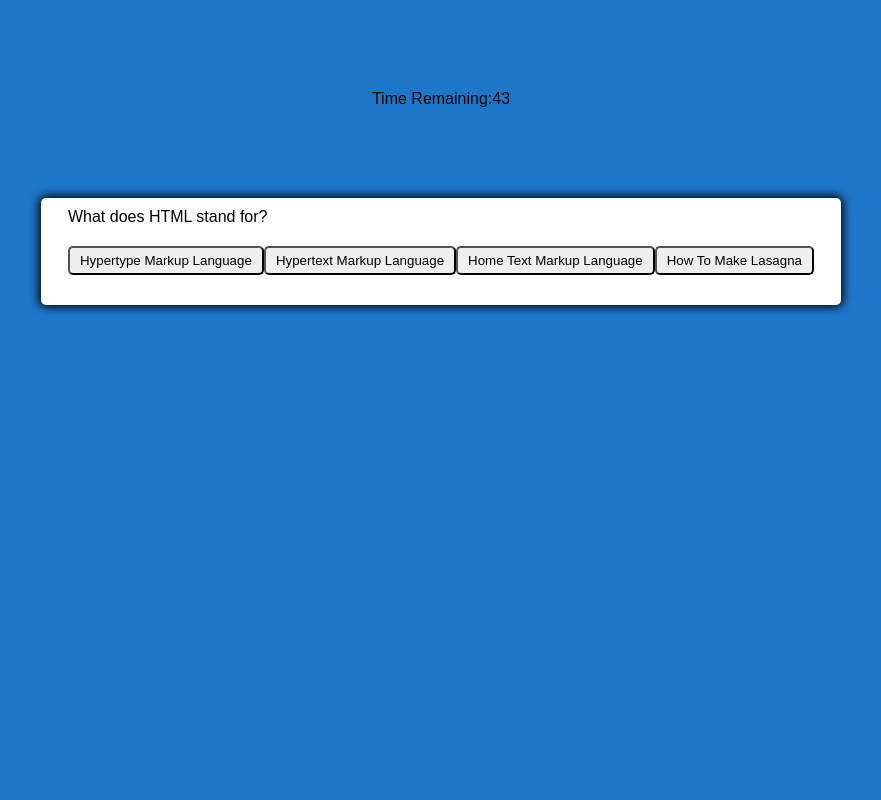
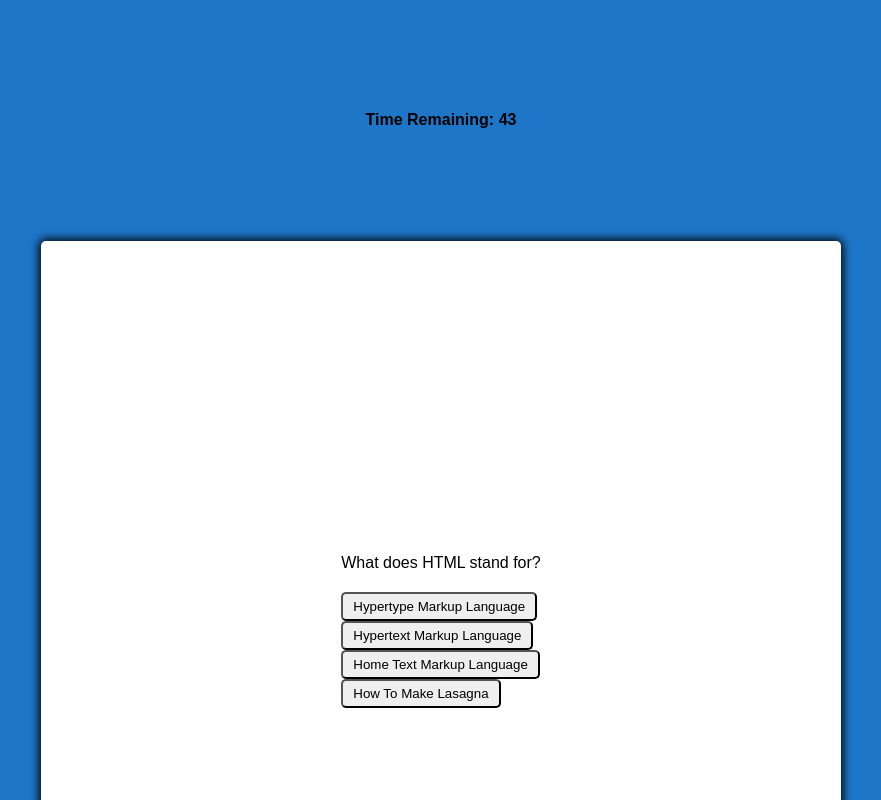
Before and after one commit to Lukesturgill/code-quiz, a plain HTML site: page index.html in a window 1280 px wide. Both pictures are taken after a click on the button "Start". Shown: the top 800 px of the page, without its empty margins (199-1080 px from the left). Drawn offline with Linux system fonts and the light colour scheme.

Commit message:
refactored code and edited styling

```diff
--- a/assets/script.js
+++ b/assets/script.js
@@ -3,23 +3,11 @@ const nextButton = document.getElementById("next-btn")
 const questionContainerElement = document.getElementById("question-container")
 const questionElement = document.getElementById("question")
 const answerButtonsElement = document.getElementById("answer-buttons")
+const openQuestion = document.getElementById("openQues")
 
 var timer = document.getElementById("timer");
 var timeLeft = document.getElementById("timeLeft");
 var timesUp = document.getElementById("timesUp");
-
-var highScoreSection = document.getElementById("highScoreSection");
-var finalScore = document.getElementById("finalScore");
-var goBackBtn = document.getElementById("goBackBtn");
-var clearHighScoreBtn = document.getElementById("clearHighScoreBtn");
-
-var viewHighScore = document.getElementById("viewHighScore");
-var listOfHighScores = document.getElementById("listOfHighScores");
-
-var correctAns = 0;
-var questionNum = 0;
-var scoreResult;
-var questionIndex = 0;
 
 let shuffledQuestions, currentQuestionIndex
 
@@ -32,6 +20,7 @@ nextButton.addEventListener("click", () => {
 var totalTime = 45;
 function startGame() {
     startButton.classList.add("hide")
+    openQuestion.classList.add("hide")
     shuffledQuestions = question.sort(() => Math.random() - .5)
     currentQuestionIndex = 0
     questionContainerElement.classList.remove("hide")
--- a/assets/style.css
+++ b/assets/style.css
@@ -25,7 +25,9 @@ body {
 
 .container {
     width: 800px;
+    height: 800px;
     display: flex;
+    flex-direction: column;
     justify-content: center;
     align-items: center;
     background-color: white;
@@ -46,6 +48,8 @@ body {
     padding: 5px 10px;
     color: black;
     outline: none;
+    display: flex;
+    flex-direction: column;
 }
 
 .btn:hover {
@@ -57,8 +61,6 @@ body {
     font-weight: bold;
     padding: 10px 20px;
 }
-
-
 
 .controls {
     display: flex;
--- a/index.html
+++ b/index.html
@@ -11,12 +11,12 @@
 
     <section class=header>
       <header id="timer" class="timer">
-        Time Remaining: <span id="timeLeft" class="time-remaining">0</span>
+        <h4>Time Remaining: <span id="timeLeft" class="time-remaining">0</span></h4>
         <div id="timesUp" class="time-over">Time's Up!</div>
       </header>
     </section>
 
-    <section class="container">
+    <section class="container"><h1 id="openQues" class="start-btn btn">Test your knowledge about coding!</h1>
        <div>
            <div id="question-container" class="hide">
                 <div id="question">Question</div>
@@ -34,6 +34,13 @@
         </div>
     </section>
 
+    <div class="hide" id="correct">
+      <h2>Correct!</h2>
+      </div>
+      <div class="hide" id="wrong">
+      <h2>Wrong</h2>
+      </div>
+
     <script src="assets/script.js"></script>
   </body>
 </html>
```
